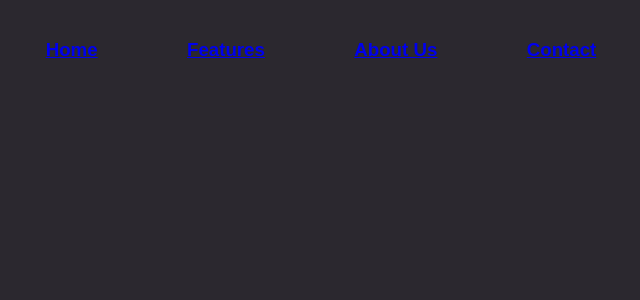
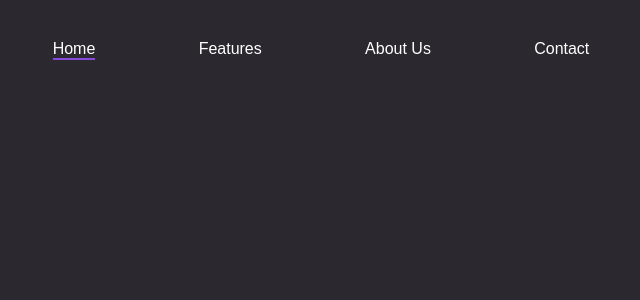
Before and after one commit to coopterrones/poppn-web, a React (Create React App) app: page / in a window 1280 px wide. Shown: the top 300 px of the page, without its empty margins (319-959 px from the left). Built offline with nearby package versions, Linux system fonts and the light colour scheme.

Commit message:
NavLink added for active styling -- need to find a way to create half line border styling / talk to neil and zessan

```diff
--- a/src/Components/Nav/Nav.scss
+++ b/src/Components/Nav/Nav.scss
@@ -3,6 +3,19 @@
   flex-direction: row;
   justify-content: space-around;
   height: 10vh;
-  margin-top: 2.5vh;
+  margin-top: 5vh;
   width: 50vw;
 }
+
+.nav-item-link {
+  height: fit-content;
+  width: fit-content;
+  text-decoration: none;
+  color: white;
+}
+
+.nav-item-link-active {
+  height: fit-content;
+  width: fit-content;
+  border-bottom: solid 2px #884ADD;
+}
--- a/src/Components/Nav/index.js
+++ b/src/Components/Nav/index.js
@@ -1,23 +1,38 @@
 import React from "react";
-import NavItem from "../NavItem/index";
-import { Link } from "react-router-dom";
+import { NavLink } from "react-router-dom";
 import "./Nav.scss";
 
 const Nav = () => {
   return (
     <section className="nav-container">
-      <Link to="/">
-        <NavItem itemName="Home" />
-      </Link>
-      <Link to="/features">
-        <NavItem itemName="Features" />
-      </Link>
-      <Link to="/about-us">
-        <NavItem itemName="About Us" />
-      </Link>
-      <Link to="/contact">
-        <NavItem itemName="Contact" />
-      </Link>
+      <NavLink
+        exact
+        to="/"
+        className="nav-item-link"
+        activeClassName="nav-item-link-active">
+        Home
+      </NavLink>
+      <NavLink
+        exact
+        to="/features"
+        className="nav-item-link"
+        activeClassName="nav-item-link-active">
+        Features
+      </NavLink>
+      <NavLink
+        exact
+        to="/about-us"
+        className="nav-item-link"
+        activeClassName="nav-item-link-active">
+        About Us
+      </NavLink>
+      <NavLink
+        exact
+        to="/contact"
+        className="nav-item-link"
+        activeClassName="nav-item-link-active">
+        Contact
+      </NavLink>
     </section>
   );
 };
```
